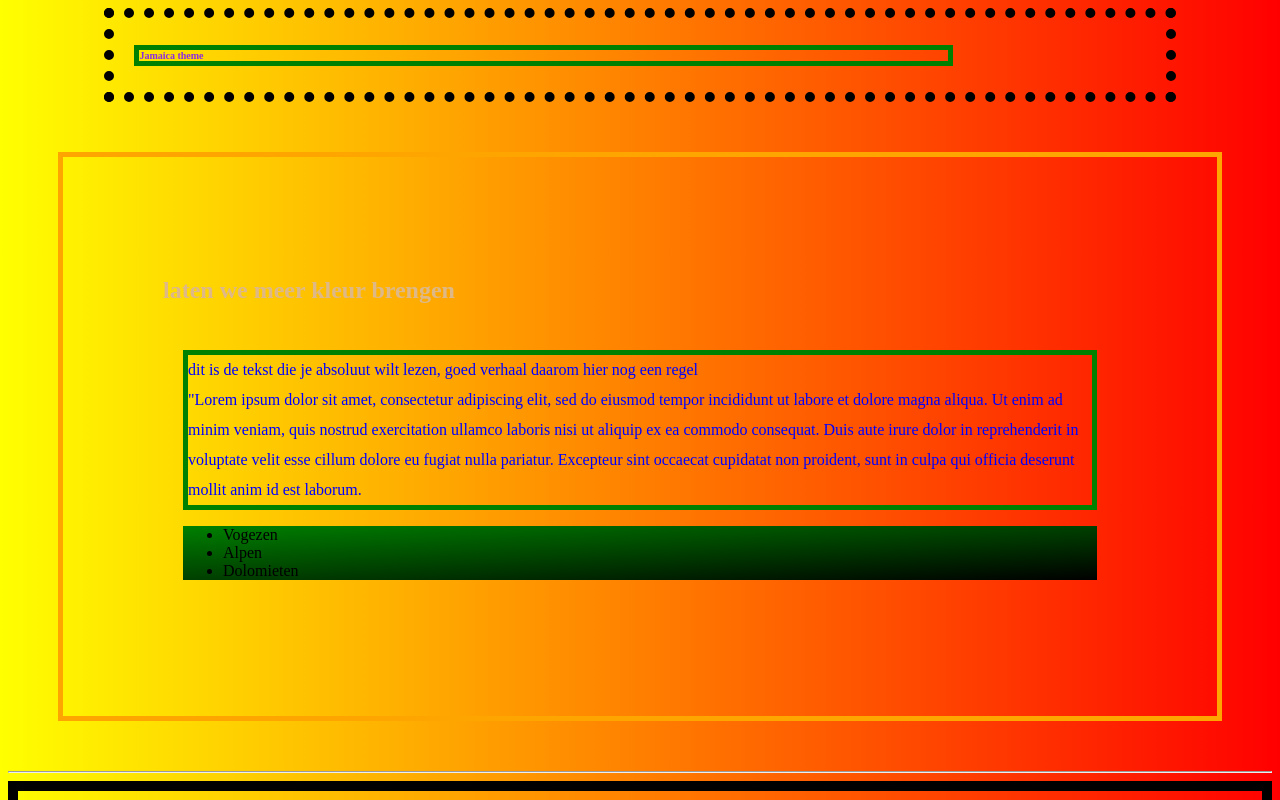
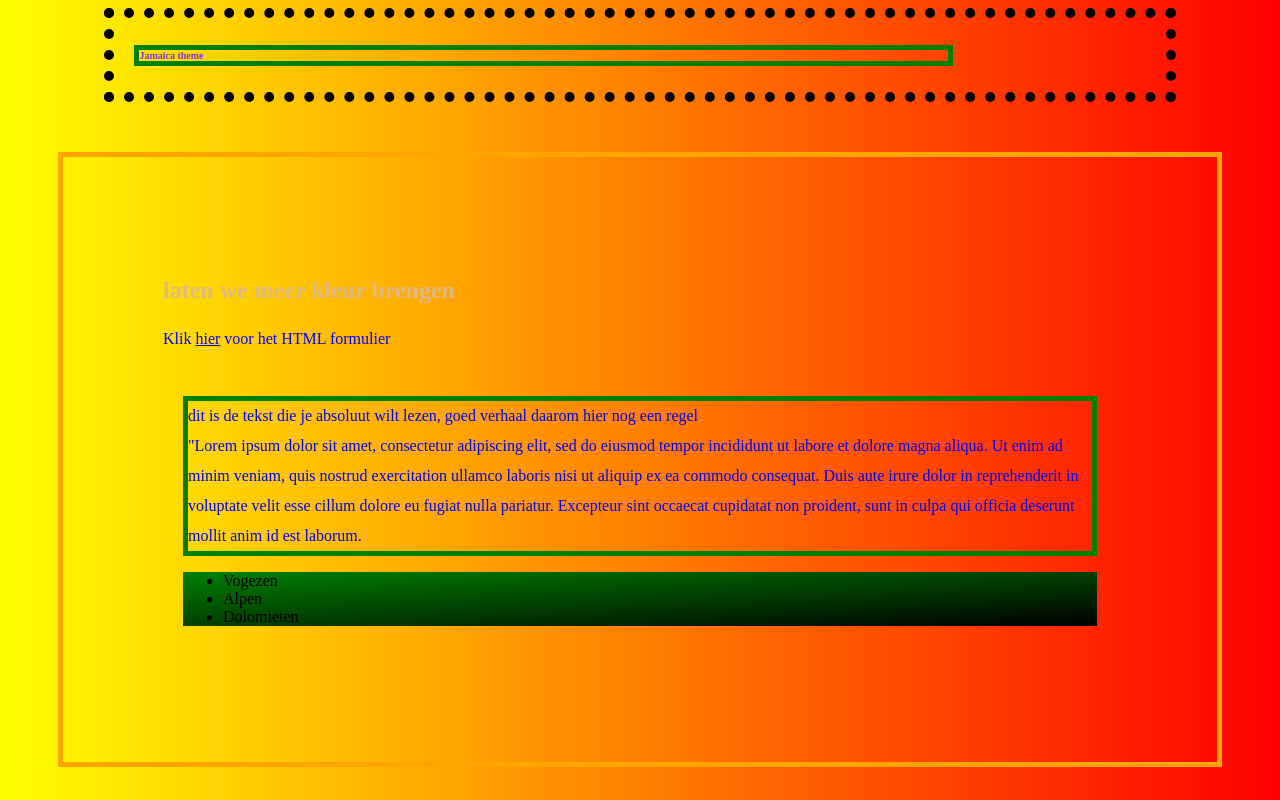
Before and after one commit to Santoo-san/winc-met-html-formulier, a plain HTML site: page index.html in a window 1280 px wide. Shown: the top 800 px of the page. Drawn offline with Linux system fonts and the light colour scheme.

Commit message:
Add files via upload

```diff
--- a/index.html
+++ b/index.html
@@ -18,11 +18,18 @@
   </header>
   <main>
     <h2> laten we meer kleur brengen </h2>
+
+    <p> Klik <a href="contact.html">hier</a> voor het HTML formulier </p>
+
     <section>
       <p class="black-border"> dit is de tekst die je absoluut wilt lezen, goed verhaal
         daarom hier nog een regel
         <br>
-        "Lorem ipsum dolor sit amet, consectetur adipiscing elit, sed do eiusmod tempor incididunt ut labore et dolore magna aliqua. Ut enim ad minim veniam, quis nostrud exercitation ullamco laboris nisi ut aliquip ex ea commodo consequat. Duis aute irure dolor in reprehenderit in voluptate velit esse cillum dolore eu fugiat nulla pariatur. Excepteur sint occaecat cupidatat non proident, sunt in culpa qui officia deserunt mollit anim id est laborum.</p>
+        "Lorem ipsum dolor sit amet, consectetur adipiscing elit, sed do eiusmod tempor incididunt ut labore et dolore
+        magna aliqua. Ut enim ad minim veniam, quis nostrud exercitation ullamco laboris nisi ut aliquip ex ea commodo
+        consequat. Duis aute irure dolor in reprehenderit in voluptate velit esse cillum dolore eu fugiat nulla
+        pariatur. Excepteur sint occaecat cupidatat non proident, sunt in culpa qui officia deserunt mollit anim id est
+        laborum.</p>
 
       <ul id="green-background">
         <li>Vogezen</li>
@@ -41,7 +48,9 @@
     <ul class="horizontaal">
       <li><a href="www.google.com">google</a></li>
       <li><a href="https://nl.wikipedia.org/wiki/Jamaica">jamaica</a></li>
-<li><a href="https://www.google.nl/search?sxsrf=ALeKk00J5PBEoxY3mYxVUCVZ7Vey5LA3VQ%3A1596723446699&ei=9hAsX9WkKsf7kwXpsIywDw&q=jamaican+colors&oq=jamaican+colors&gs_lcp=CgZwc3ktYWIQAzIGCCMQJxATMgUIABDLATIFCAAQywEyBQgAEMsBMgUIABDLATIFCAAQywEyBQgAEMsBMgUIABDLATIFCAAQywEyBQgAEMsBUIw4WIw4YLI8aABwAHgAgAFgiAFgkgEBMZgBAKABAaoBB2d3cy13aXrAAQE&sclient=psy-ab&ved=0ahUKEwjV9-Cu4obrAhXH_aQKHWkYA_YQ4dUDCAw&uact=5">colorfull</a></li>
+      <li><a
+          href="https://www.google.nl/search?sxsrf=ALeKk00J5PBEoxY3mYxVUCVZ7Vey5LA3VQ%3A1596723446699&ei=9hAsX9WkKsf7kwXpsIywDw&q=jamaican+colors&oq=jamaican+colors&gs_lcp=CgZwc3ktYWIQAzIGCCMQJxATMgUIABDLATIFCAAQywEyBQgAEMsBMgUIABDLATIFCAAQywEyBQgAEMsBMgUIABDLATIFCAAQywEyBQgAEMsBUIw4WIw4YLI8aABwAHgAgAFgiAFgkgEBMZgBAKABAaoBB2d3cy13aXrAAQE&sclient=psy-ab&ved=0ahUKEwjV9-Cu4obrAhXH_aQKHWkYA_YQ4dUDCAw&uact=5">colorfull</a>
+      </li>
     </ul>
 
 
```
Lines whose indentation alone changed are shown as unchanged.
